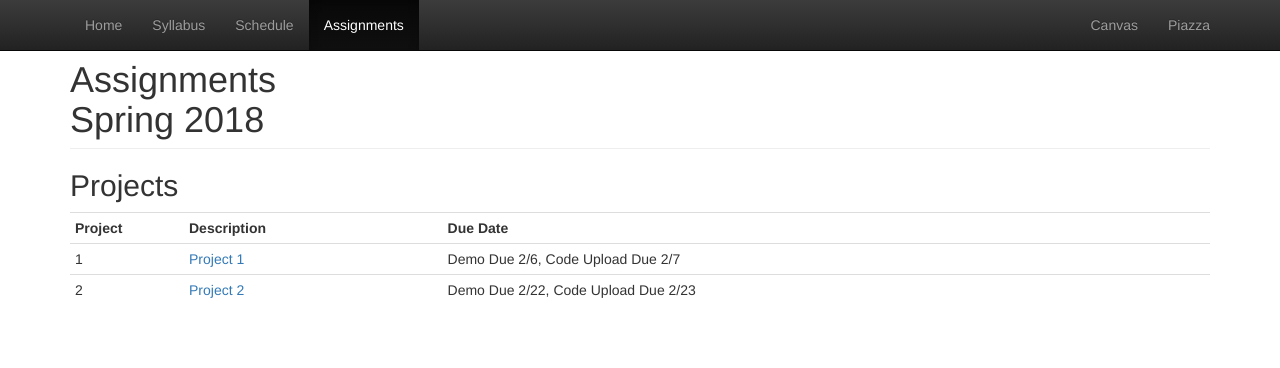
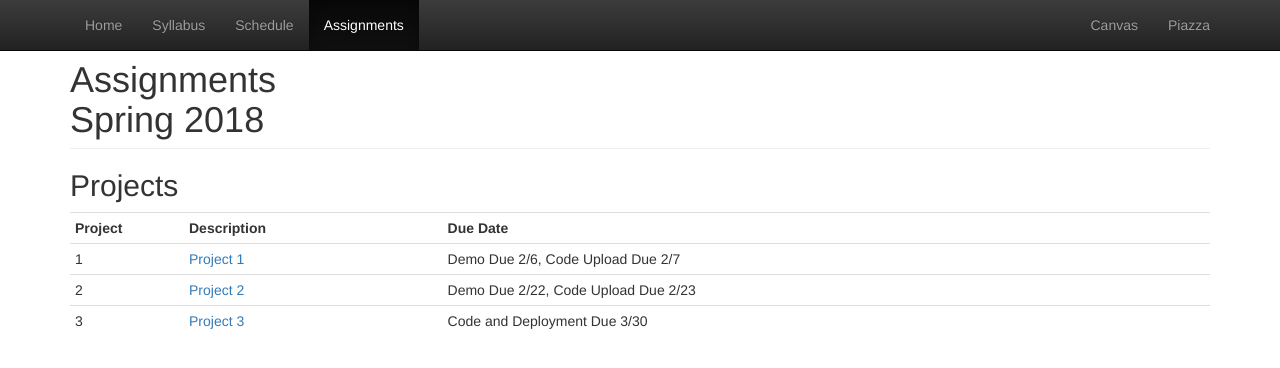
Before and after one commit to CS682-S18/cs682-s18.github.io, a Jekyll site: the page built from assignments.html, in a window 1280 px wide. Shown: the top 368 px of the page. Built offline with Jekyll 4.4.1, drawn with Linux system fonts in a browser that asks for light colours.

Commit message:
add project 3

```diff
--- a/assignments.html
+++ b/assignments.html
@@ -26,6 +26,11 @@ title: Assignments
        <td>2</td>
        <td><a href="https://github.com/CS682-S18/projects/blob/master/project2.md">Project 2</a><br/></td>
        <td>Demo Due 2/22, Code Upload Due 2/23</td>
+     </tr>
+     <tr>
+       <td>3</td>
+       <td><a href="https://github.com/CS682-S18/projects/blob/master/project3.md">Project 3</a><br/></td>
+       <td>Code and Deployment Due 3/30</td>
      </tr>
 <!--
      <tr>
```
